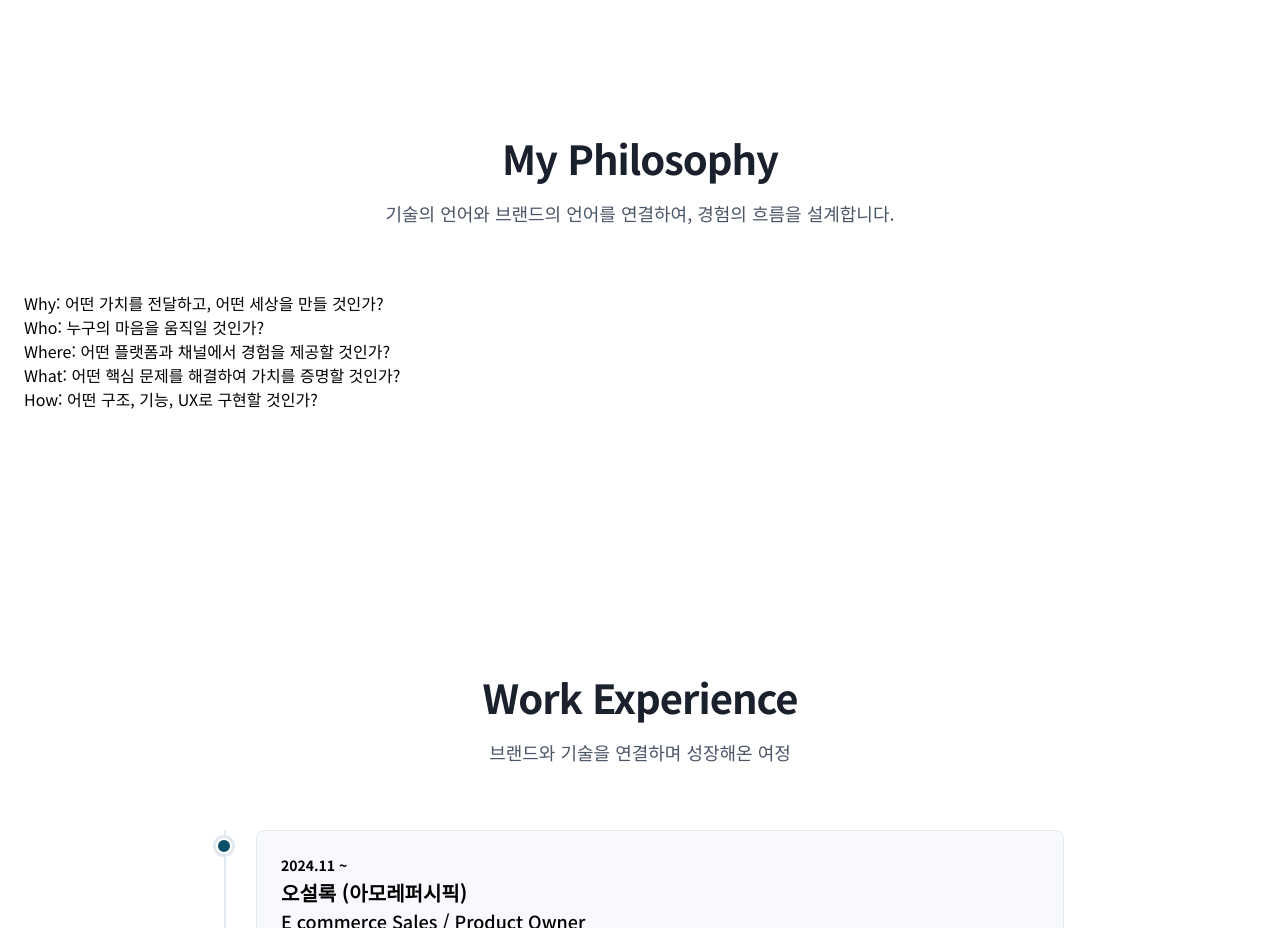
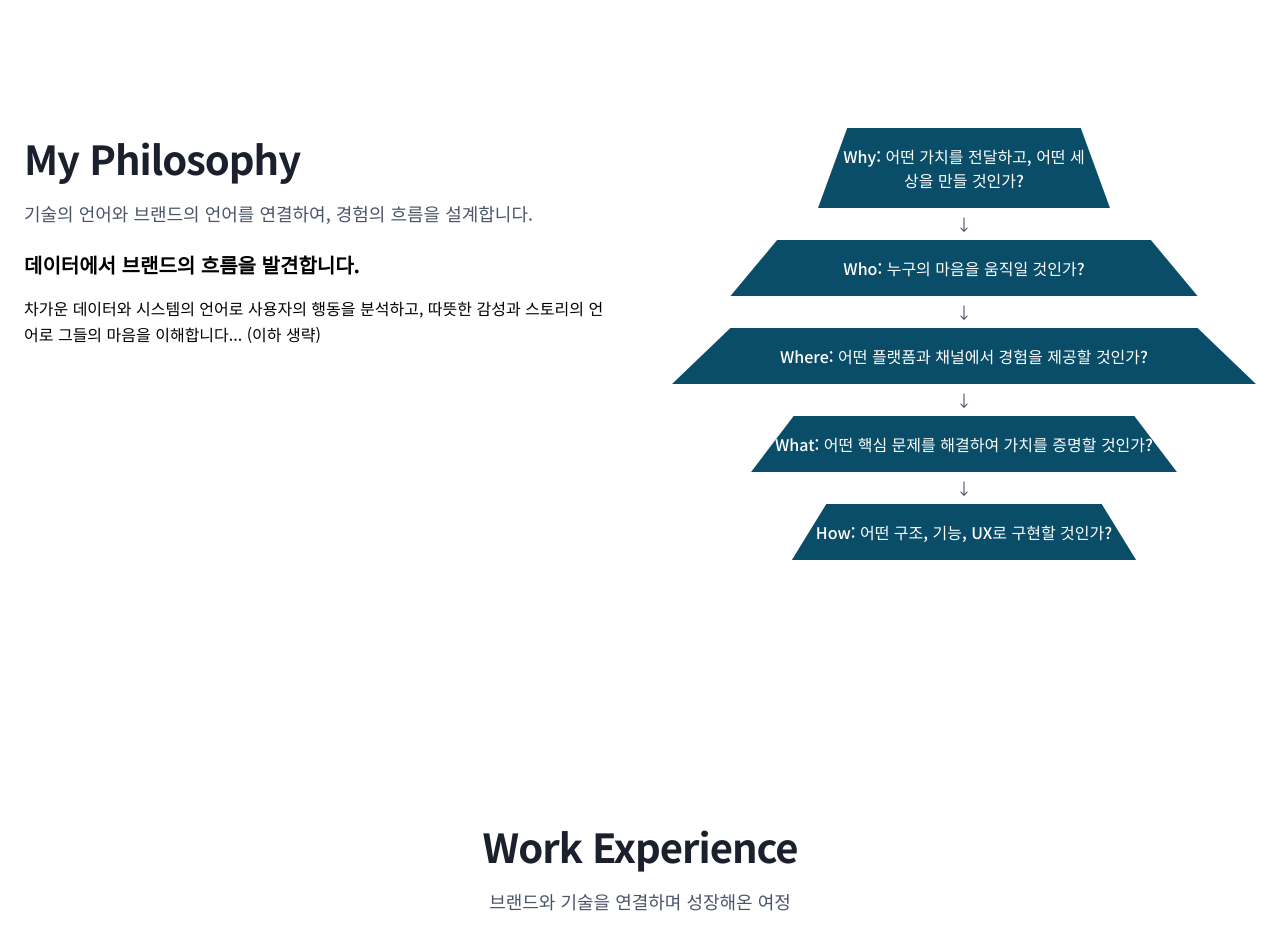
Before and after one commit to tunapark/resume, a plain HTML site: page index.html in a window 1280 px wide. Shown: the part 800-1728 px from the top of the page. Drawn offline with nearby package versions, Linux system fonts and the light colour scheme; files whose address does not match are found by name.

Commit message:
Update index.html

```diff
--- a/index.html
+++ b/index.html
@@ -46,22 +46,33 @@
         </section>
 
         <section id="philosophy" class="py-20 md:py-32 bg-background-light">
-            <div class="container mx-auto px-6">
-                <div class="text-center mb-16">
-                    <h2 class="section-title">My Philosophy</h2>
-                    <p class="section-subtitle">기술의 언어와 브랜드의 언어를 연결하여, 경험의 흐름을 설계합니다.</p>
+          <div class="container mx-auto px-6">
+            <div class="flex flex-col md:flex-row items-center md:items-start md:gap-16">
+
+              <!-- 왼쪽 텍스트 영역 -->
+              <div class="w-full md:w-1/2">
+                <h2 class="section-title">My Philosophy</h2>
+                <p class="section-subtitle">기술의 언어와 브랜드의 언어를 연결하여, 경험의 흐름을 설계합니다.</p>
+                <p class="mt-6 font-bold text-xl">데이터에서 브랜드의 흐름을 발견합니다.</p>
+                <p class="mt-4 text-base leading-relaxed">차가운 데이터와 시스템의 언어로 사용자의 행동을 분석하고, 따뜻한 감성과 스토리의 언어로 그들의 마음을 이해합니다... (이하 생략)</p>
+              </div>
+
+              <!-- 오른쪽 피라미드 영역 -->
+              <div class="w-full md:w-1/2 mt-12 md:mt-0">
+                <div class="flex flex-col items-center">
+                  <div class="pyramid-level">Why: 어떤 가치를 전달하고, 어떤 세상을 만들 것인가?</div>
+                  <div class="pyramid-arrow">↓</div>
+                  <div class="pyramid-level">Who: 누구의 마음을 움직일 것인가?</div>
+                  <div class="pyramid-arrow">↓</div>
+                  <div class="pyramid-level">Where: 어떤 플랫폼과 채널에서 경험을 제공할 것인가?</div>
+                  <div class="pyramid-arrow">↓</div>
+                  <div class="pyramid-level">What: 어떤 핵심 문제를 해결하여 가치를 증명할 것인가?</div>
+                  <div class="pyramid-arrow">↓</div>
+                  <div class="pyramid-level">How: 어떤 구조, 기능, UX로 구현할 것인가?</div>
                 </div>
-                <div class="pyramid-container">
-                    <div class="pyramid-shape">Why: 어떤 가치를 전달하고, 어떤 세상을 만들 것인가?</div>
-                    <div class="pyramid-shape">Who: 누구의 마음을 움직일 것인가?</div>
-                    <div class="pyramid-shape">Where: 어떤 플랫폼과 채널에서 경험을 제공할 것인가?</div>
-                    <div class="pyramid-shape">What: 어떤 핵심 문제를 해결하여 가치를 증명할 것인가?</div>
-                    <div class="pyramid-shape">How: 어떤 구조, 기능, UX로 구현할 것인가?</div>
-                </div>
-                <section id="philosophy">
-
-
+              </div>
             </div>
+          </div>
         </section>
 
         <section id="experience" class="py-20 md:py-32">
```
